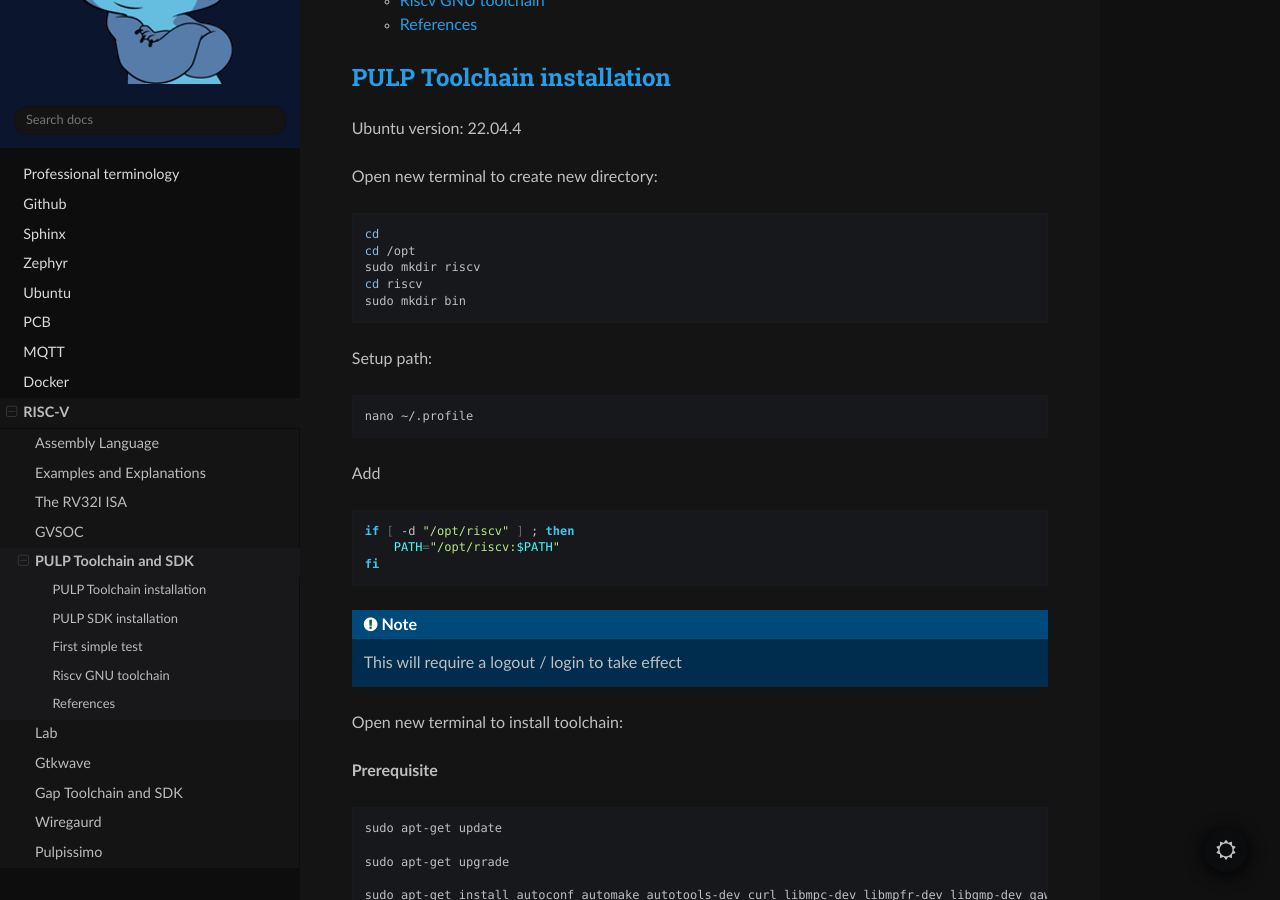
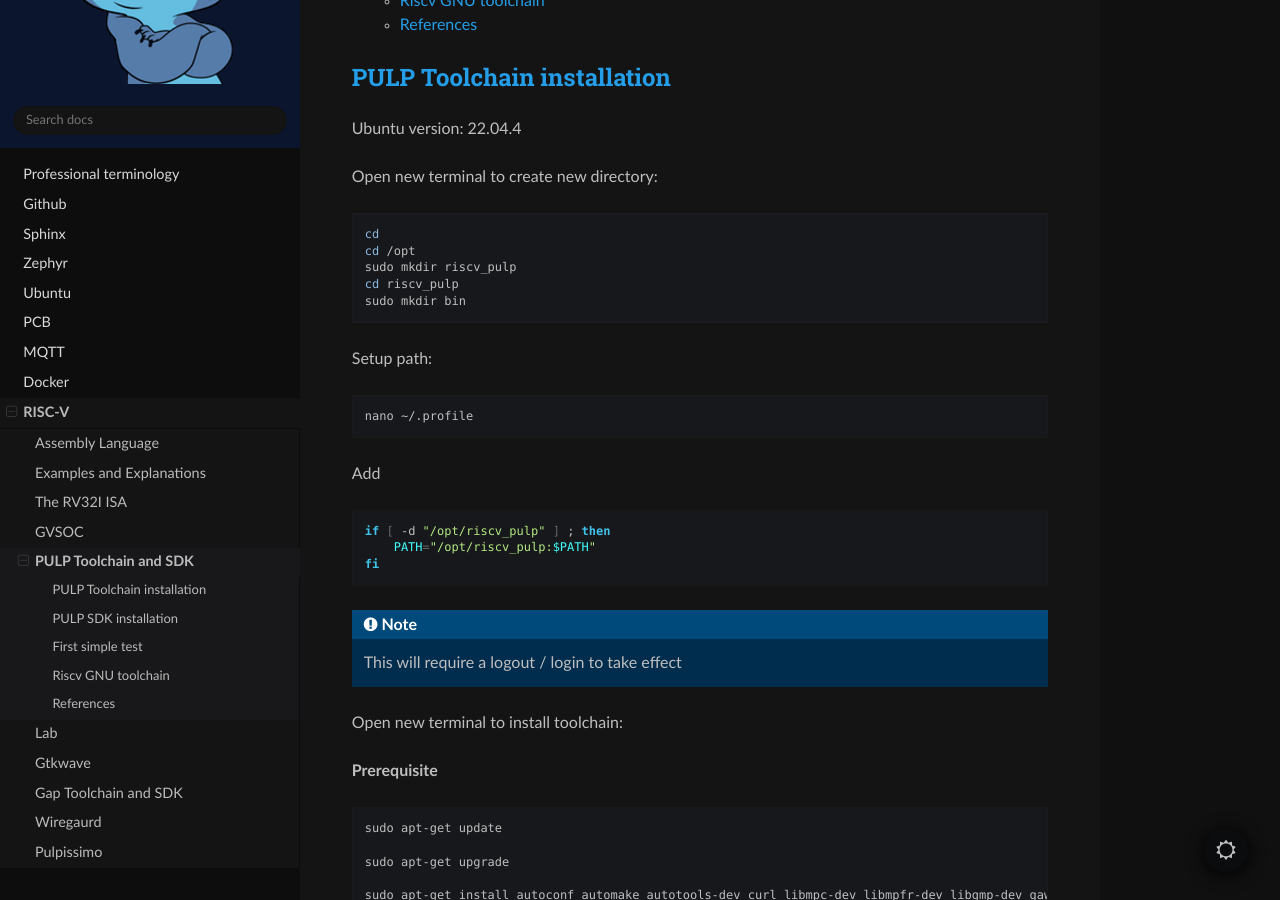
Before and after one commit to ryanjtr/MyDocs, a Sphinx documentation site: the page built from docs/source/Contents/RISCV/Pulp_toolchain_and_sdk.rst, in a window 1280 px wide and 900 px high, scrolled down 303 px. Built offline with Sphinx 7.4.7 and the Read the Docs theme 2.0.0, drawn with Linux system fonts in a browser that asks for light colours.

Commit message:
edit path in install pulp toolchain

```diff
--- a/docs/source/Contents/RISCV/Pulp_toolchain_and_sdk.rst
+++ b/docs/source/Contents/RISCV/Pulp_toolchain_and_sdk.rst
@@ -15,8 +15,8 @@
 
     cd
     cd /opt
-    sudo mkdir riscv
-    cd riscv
+    sudo mkdir riscv_pulp
+    cd riscv_pulp
     sudo mkdir bin
 
 Setup path:
@@ -29,8 +29,8 @@
 
 .. code-block:: bash
 
-    if [ -d "/opt/riscv" ] ; then
-        PATH="/opt/riscv:$PATH"
+    if [ -d "/opt/riscv_pulp" ] ; then
+        PATH="/opt/riscv_pulp:$PATH"
     fi
 
 .. Note::
```
Also changed, not shown: 2 other files.
